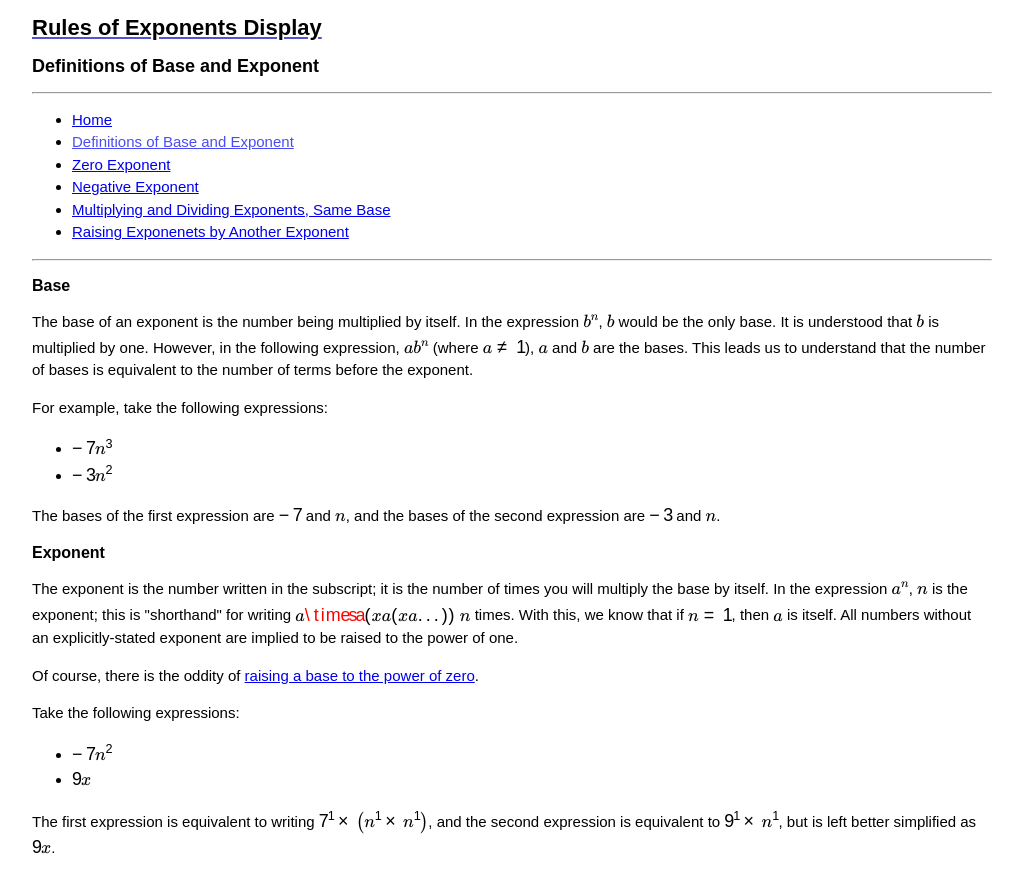
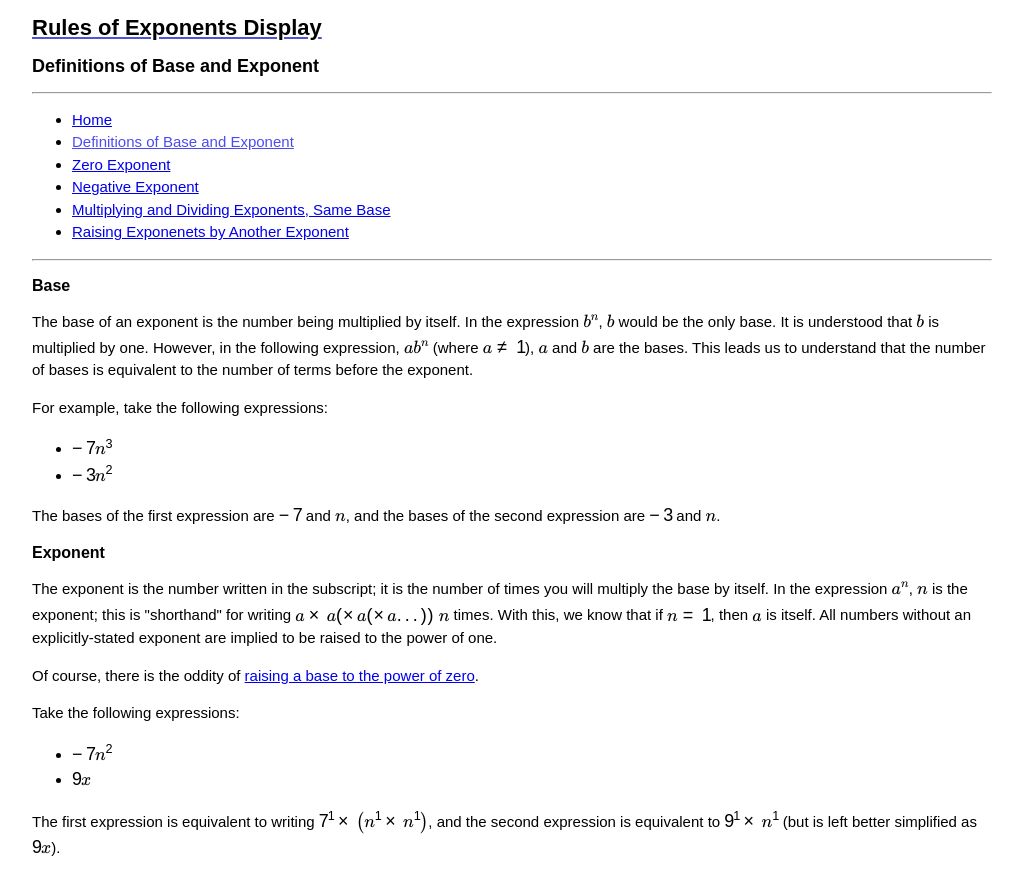
Before and after one commit to Mystifi/mystifi.github.io, a plain HTML site: page exponents/definitions.html in a window 1280 px wide. Shown: the whole page, without its empty margins (128-1151 px from the left). Drawn offline with nearby package versions, Linux system fonts and the light colour scheme; some packages are replaced by stand-ins of ours; a web font is replaced by a local one.

Commit message:
Final push for a few hours.

```diff
--- a/exponents/definitions.html
+++ b/exponents/definitions.html
@@ -25,7 +25,7 @@
     <p>
       The base of an exponent is the number being multiplied by itself.
       In the expression \(b^n\), \(b\) would be the only base. It is understood that \(b\) is multiplied by one.
-      However, in the following expression, \(ab^n\) (where \(a\neq1\)), \(a\) and \(b\) are the bases. This
+      However, in the following expression, \(ab^n\) (where \(a\neq 1\)), \(a\) and \(b\) are the bases. This
       leads us to understand that the number of bases is equivalent to the number of terms before the exponent.
     </p>
     <p>For example, take the following expressions:</p>
@@ -41,8 +41,8 @@
     <p>
       The exponent is the number written in the subscript; it is the number of times you will multiply the
       base by itself. In the expression \(a^n\), \(n\) is the exponent; this is "shorthand" for writing
-      \(a\timesa (x a (x a...))\) \(n\) times. With this, we know that if \(n=1\), then \(a\) is itself. All
-      numbers without an explicitly-stated exponent are implied to be raised to the power of one.
+      \(a\times a (\times a (\times a...))\) \(n\) times. With this, we know that if \(n=1\), then \(a\) is
+      itself. All numbers without an explicitly-stated exponent are implied to be raised to the power of one.
     </p>
     <p>Of course, there is the oddity of <a href="zero-exponent.html">raising a base to the power of zero</a>.</p>
     <p>Take the following expressions:</p>
@@ -52,7 +52,7 @@
     </ul>
     <p>
       The first expression is equivalent to writing \(7^1\times \left(n^1\times n^1\right)\), and the second expression
-      is equivalent to \(9^1\times n^1\), but is left better simplified as \(9x\).
+      is equivalent to \(9^1\times n^1\) (but is left better simplified as \(9x\)).
     </p>
   </body>
 </html>
```
